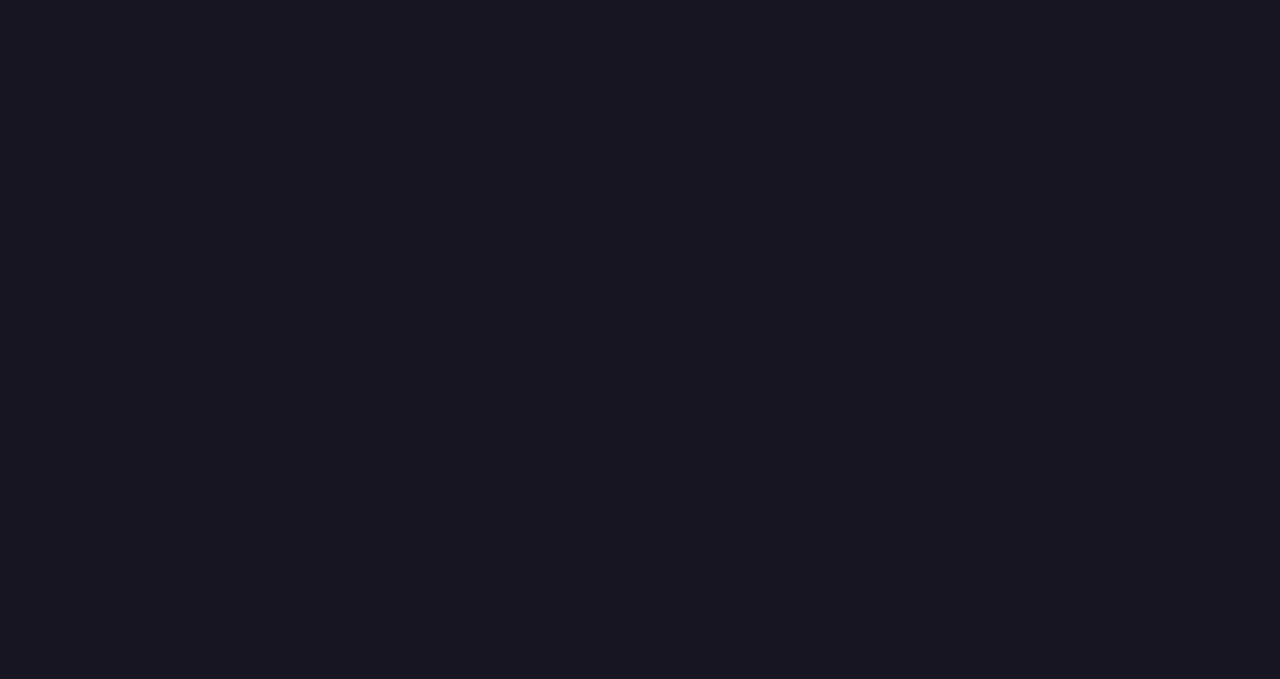
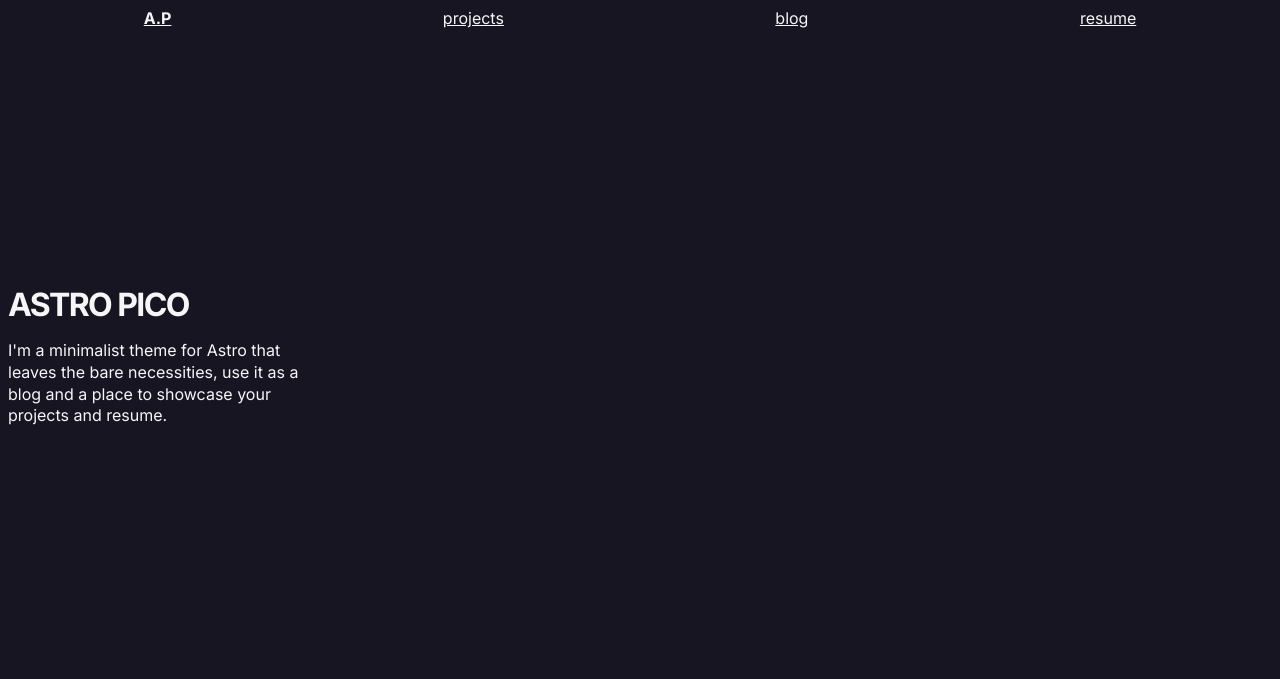
Before and after one commit to joayo13/portfolio-pico, an Astro site: page / in a window 1280 px wide. Built offline with nearby package versions, Linux system fonts and the light colour scheme; Astro itself is replaced by a stand-in of ours.

Commit message:
added header and hero

```diff
--- /dev/null
+++ b/src/components/Header.astro
@@ -0,0 +1,6 @@
+<nav>
+    <a style="font-weight: 700;" href="/">A.P</a>
+    <a href="/">projects</a>
+    <a href="/">blog</a>
+    <a href="/">resume</a>
+</nav>
--- /dev/null
+++ b/src/components/Hero.astro
@@ -0,0 +1,24 @@
+<section>
+    <article>
+        <h1>Astro Pico</h1>
+        <p>
+            I'm a minimalist theme for Astro that leaves the bare necessities,
+            use it as a blog and a place to showcase your projects and resume.
+        </p>
+    </article>
+</section>
+
+<style>
+    section {
+        height: 40rem;
+        display: flex;
+        flex-direction: column;
+        justify-content: center;
+    }
+    h1 {
+        text-transform: uppercase;
+    }
+    p {
+        max-width: 20rem;
+    }
+</style>
--- a/src/components/Welcome.astro
+++ /dev/null
@@ -1,3 +0,0 @@
----
-
----
--- a/src/global.css
+++ b/src/global.css
@@ -6,6 +6,44 @@ body {
     margin: 0;
     width: 100%;
     height: 100%;
+}
+
+main {
+    max-width: 80rem;
+    padding-left: 0.5rem;
+    padding-right: 0.5rem;
+    margin-left: auto;
+    margin-right: auto;
+}
+
+h1 {
+    font-size: 2rem;
+    letter-spacing: -0.05em;
+    margin: 0.5em 0 0.5em 0;
+    font-weight: 700;
+}
+
+p {
+    line-height: 1.35em;
+    font-weight: 400;
+
+}
+
+nav {
+    padding: 0.5em;
+    display: flex;
+    justify-content: space-around;
+}
+
+@media (max-width: 768px) {
+    nav {
+        justify-content: space-between;
+    }
+
+}
+
+a {
+    color: #f6f6f6;
 }
 
 /* inter-regular - latin */
--- a/src/layouts/Layout.astro
+++ b/src/layouts/BaseLayout.astro
@@ -1,5 +1,6 @@
 ---
 import "../global.css";
+import Header from "../components/Header.astro";
 ---
 
 <!doctype html>
@@ -9,9 +10,12 @@ import "../global.css";
 		<meta name="viewport" content="width=device-width" />
 		<link rel="icon" type="image/svg+xml" href="/favicon.svg" />
 		<meta name="generator" content={Astro.generator} />
-		<title>Astro Basics</title>
+		<title>Astro Pico</title>
 	</head>
 	<body>
-		<slot />
+		<Header />
+		<main>
+			<slot />
+		</main>
 	</body>
 </html>
--- a/src/pages/index.astro
+++ b/src/pages/index.astro
@@ -1,11 +1,11 @@
 ---
-import Welcome from "../components/Welcome.astro";
-import Layout from "../layouts/Layout.astro";
+import Hero from "../components/Hero.astro";
+import BaseLayout from "../layouts/BaseLayout.astro";
 
 // Welcome to Astro! Wondering what to do next? Check out the Astro documentation at https://docs.astro.build
 // Don't want to use any of this? Delete everything in this file, the `assets`, `components`, and `layouts` directories, and start fresh.
 ---
 
-<Layout>
-	<Welcome />
-</Layout>
+<BaseLayout>
+    <Hero />
+</BaseLayout>
```
Also changed, not shown: tsconfig.json (+7 -2 lines).
